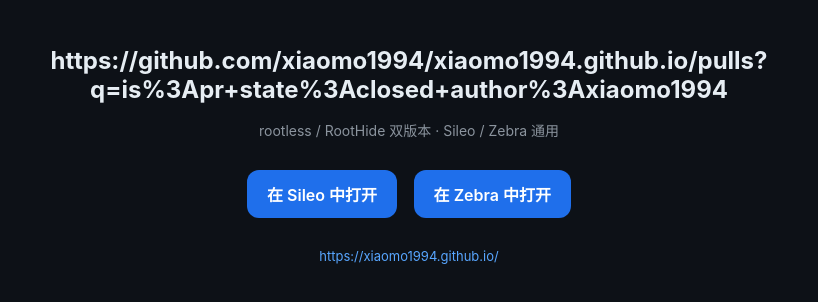
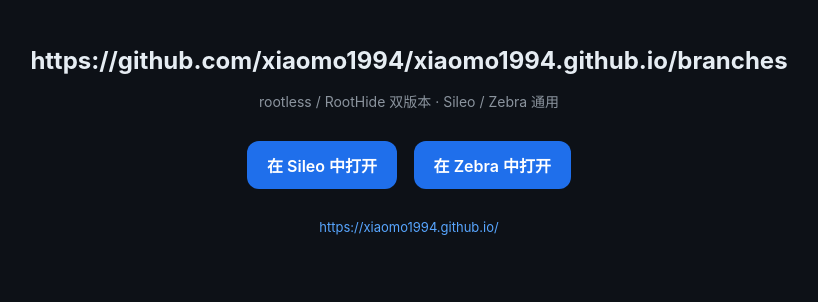
Before and after one commit to xiaomo1994/xiaomo1994.github.io, a plain HTML site: page index.html in a window 1280 px wide. Shown: the whole page, without its empty margins (231-1049 px from the left). Drawn offline with Linux system fonts and the light colour scheme.

Commit message:
init index.html

```diff
--- a/index.html
+++ b/index.html
@@ -1,12 +1,12 @@
 <!DOCTYPE html><html lang="zh-CN"><head><meta charset="utf-8">
-<meta name="viewport" content="width=device-width,initial-scale=1"><title>https://github.com/xiaomo1994/xiaomo1994.github.io/pulls?q=is%3Apr+state%3Aclosed+author%3Axiaomo1994</title>
+<meta name="viewport" content="width=device-width,initial-scale=1"><title>https://github.com/xiaomo1994/xiaomo1994.github.io/branches</title>
 <style>body{font-family:-apple-system,BlinkMacSystemFont,sans-serif;background:#0d1117;color:#e6edf3;margin:0;padding:30px 16px;text-align:center}
 h1{font-size:24px}.sub{color:#8b949e;font-size:14px;margin:8px 0 24px}
 .btn{display:inline-block;padding:12px 20px;margin:6px;border-radius:12px;background:#1f6feb;color:#fff;text-decoration:none;font-weight:600}
 .url{color:#58a6ff;font-size:13px;margin-top:24px;word-break:break-all}
   /* ===== Sileo 精选横幅 ===== */
 </style></head>
-<body><h1>https://github.com/xiaomo1994/xiaomo1994.github.io/pulls?q=is%3Apr+state%3Aclosed+author%3Axiaomo1994</h1><div class="sub">rootless / RootHide 双版本 · Sileo / Zebra 通用</div>
+<body><h1>https://github.com/xiaomo1994/xiaomo1994.github.io/branches</h1><div class="sub">rootless / RootHide 双版本 · Sileo / Zebra 通用</div>
 <a class="btn" href="sileo://source/https://xiaomo1994.github.io/">在 Sileo 中打开</a>
 <a class="btn" href="zbra://sources/add/https://xiaomo1994.github.io/">在 Zebra 中打开</a>
 <div class="url">https://xiaomo1994.github.io/</div></body></html>
```
